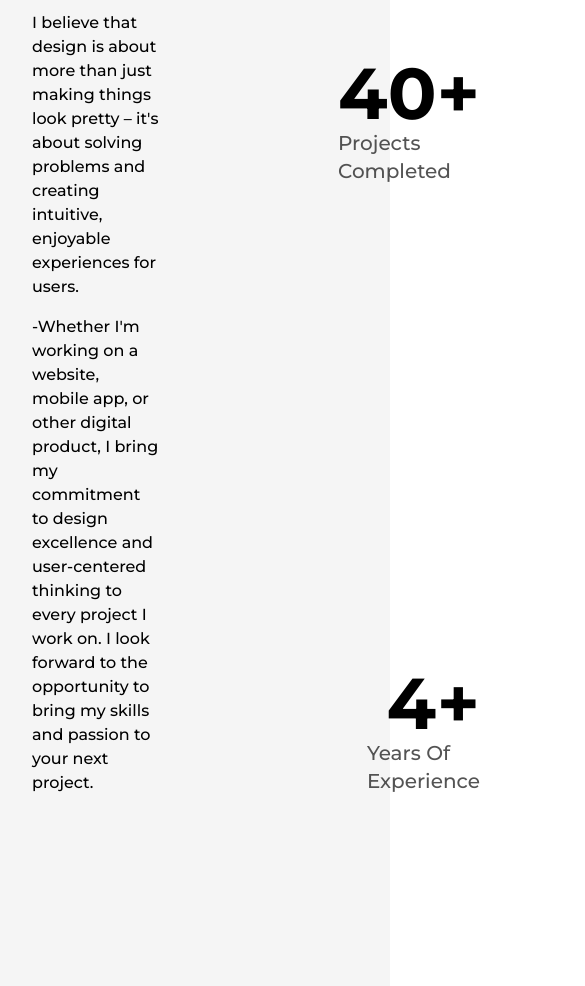
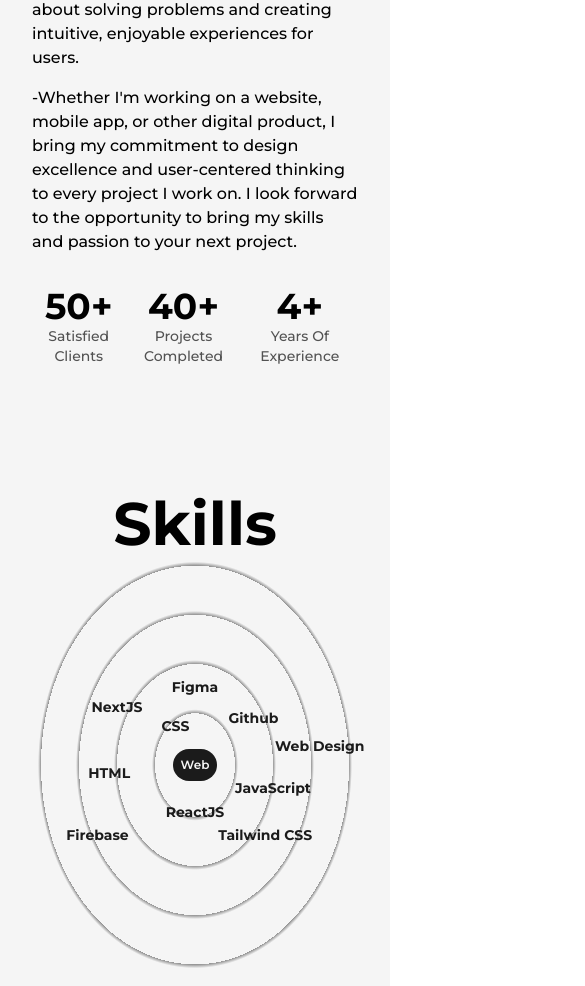
Before and after one commit to kamrulsaad/portfolio, a Next.js app: page /about in a window 390 px wide. Shown: the part 1011-1997 px from the top of the page, 585 px wide, since content can reach past the window. Built offline with nearby package versions, Linux system fonts and the light colour scheme.

Commit message:
added about page responsiveness

```diff
--- a/src/components/Footer.js
+++ b/src/components/Footer.js
@@ -4,10 +4,10 @@
 
 const Footer = () => {
     return (
-        <footer className='w-full border-t-2 border-solid border-dark font-medium text-lg dark:text-light dark:border-light'>
-            <Layout className='py-8 flex items-center justify-between'>
+        <footer className='w-full border-t-2 border-solid border-dark font-medium text-lg dark:text-light dark:border-light sm:text-base'>
+            <Layout className='py-8 flex lg:flex-col lg:py-6 items-center justify-between  '>
                 <span>{new Date().getFullYear()} &copy; All Rights Reserved.</span>
-                <div className='flex items-center'>
+                <div className='flex items-center lg:my-2'>
                     Built with <span className='
                 text-primary text-2xl px-1 dark:text-primaryDark
                 '> &#9825; </span>
--- a/src/components/LiIcon.js
+++ b/src/components/LiIcon.js
@@ -12,7 +12,7 @@
 
     return (
         <figure className='absolute left-0 stroke-dark dark:stroke-light'>
-            <svg className='-rotate-90' width='75' height='75' viewBox="0 0 100 100"  >
+            <svg className='-rotate-90 md:w-[60px] md:h-[60px] xs:w-[40px] xs:h-[40px]' width='75' height='75' viewBox="0 0 100 100"  >
                 <circle className='stroke-primary dark:stroke-primaryDark stroke-1 fill-none' cx="75" cy="50" r="20" />
                 <motion.circle
                     style={{
--- a/src/components/Navbar.js
+++ b/src/components/Navbar.js
@@ -51,7 +51,7 @@
 
     return (
         <header className='w-full px-32 py-8 font-medium flex justify-between items-center dark:text-light relative
-        '>
+        z-10 lg:px-16 sm:px-8 md:px-12'>
 
             <button onClick={handleClick} className='flex-col justify-center items-center hidden lg:flex'>
                 <span className={`bg-dark dark:bg-light transition-all duration-300 ease-out block h-0.5 w-6 rounded  ${isOpen ? "rotate-45 translate-y-1" : "-translate-y-0.5"}`}></span>
--- a/src/components/Skills.js
+++ b/src/components/Skills.js
@@ -3,7 +3,7 @@
 
 const Skill = ({ name, x, y }) => {
     return (
-        <motion.div className='flex items-center justify-center rounded-full font-semibold dark:bg-light dark:text-dark bg-dark text-light py-3 px-6 shadow-dark dark:shadow-light cursor-pointer absolute'
+        <motion.div className='flex items-center justify-center rounded-full font-semibold dark:bg-light dark:text-dark bg-dark text-light py-3 px-6 shadow-dark dark:shadow-light cursor-pointer absolute lg:py-2 lg:px-4 md:text-sm md:py-1.2 md:px-3 xs:bg-transparent xs:dark:bg-transparent xs:dark:text-light xs:text-dark xs:font-bold'
             whileHover={{ scale: 1.1 }}
             initial={{ x: 0, y: 0 }}
             whileInView={{ x: x, y: y, transition: { duration: 1.5 } }}
@@ -18,12 +18,15 @@
 const Skills = () => {
     return (
         <>
-            <h2 className='font-bold text-8xl mt-64 w-full text-center'>
+            <h2 className='font-bold text-8xl mt-64 md:text-6xl md:mt-32 w-full text-center'>
                 Skills
             </h2>
-            <div className='w-full h-screen relative flex items-center justify-center rounded-full bg-circularLight dark:bg-circularDark'>
+            <div className='w-full h-screen lg:h-[80vh] sm:h-[60vh] xs:h-[50vh] relative flex items-center justify-center rounded-full bg-circularLight dark:bg-circularDark lg:bg-circularLightLg lg:dark:bg-circularDarkLg
+            md:bg-circularLightMd md:dark:bg-circularDarkMd
+            sm:bg-circularLightSm sm:dark:bg-circularDarkSm
+            '>
 
-                <motion.div className='flex items-center justify-center rounded-full font-semibold bg-dark text-light p-8 dark:bg-light dark:text-dark dark:shadow-light shadow-dark cursor-pointer'
+                <motion.div className='flex items-center justify-center rounded-full font-semibold bg-dark text-light p-8 dark:bg-light dark:text-dark dark:shadow-light shadow-dark cursor-pointer lg:p-6 md:p-4 xs:text-xs xs:p-2'
                     whileHover={{ scale: 1.1 }}
                 >
                     Web
--- a/src/pages/about.js
+++ b/src/pages/about.js
@@ -45,9 +45,9 @@
             </Head>
             <main className='flex w-full flex-col items-center justify-center dark:text-light'>
                 <Layout className='pt-16'>
-                    <AnimatedText className='mb-16' text={"Passion Fuels Purpose"}></AnimatedText>
-                    <div className='grid w-full grid-cols-8 gap-16'>
-                        <div className='col-span-3 flex flex-col items-start justify-start'>
+                    <AnimatedText className='mb-16 lg:!text-7xl sm:!text-6xl xl:!text-4xl sm:mb-8' text={"Passion Fuels Purpose"}></AnimatedText>
+                    <div className='grid w-full grid-cols-8 gap-16 sm:gap-8'>
+                        <div className='col-span-3 md:col-span-8 xl:col-span-4 flex flex-col items-start justify-start md:order-2'>
                             <h2 className='mb-4 text-lg font-bold uppercase text-dark dark:text-light/75 opacity-75'>Biography</h2>
                             <p className='font-medium'>
                                 - Hi, I'm CodeBucks, a web developer and UI/UX designer with a passion for creating beautiful, functional,
@@ -64,7 +64,7 @@
                             </p>
                         </div>
 
-                        <div className='col-span-3 relative h-max rounded-2xl border-2 border-solid border-dark bg-light p-8 dark:bg-dark dark:border-light'>
+                        <div className='col-span-3 md:col-span-8 xl:col-span-4 relative h-max rounded-2xl border-2 border-solid border-dark bg-light p-8 dark:bg-dark dark:border-light md:order-1'>
                             <div className='absolute top-0 -right-3 -z-10 w-[102%] h-[103%] rounded-[2rem] bg-dark dark:bg-light' />
                             <Image src={profilePic}
                                 priority
@@ -73,31 +73,31 @@
                                 alt='Kamrul Saad' className="w-full h-auto" />
                         </div>
 
-                        <div className='col-span-2 flex flex-col items-end justify-between'>
-                            <div className='flex flex-col items-end justify-center '>
-                                <span className='text-7xl font-bold  inline-block'>
+                        <div className='col-span-2 xl:col-span-8 xl:flex-row xl:items-center flex flex-col items-end  md:order-3 justify-between'>
+                            <div className='flex flex-col items-end justify-center xl:items-center'>
+                                <span className='text-7xl md:text-6xl sm:text-5xl xs:text-4xl font-bold  inline-block'>
                                     <AnimatedNumbers value={50} />
                                     +
                                 </span>
-                                <h2 className='text-xl font-medium capitalize text-dark/75 dark:text-light/75'>
+                                <h2 className='text-xl font-medium capitalize text-dark/75 xl:text-center md:text-lg sm:text-base xs:text-sm dark:text-light/75'>
                                     Satisfied Clients
                                 </h2>
                             </div>
-                            <div className='flex flex-col items-end justify-center '>
-                                <span className='text-7xl font-bold  inline-block'>
+                            <div className='flex flex-col items-end xl:items-center justify-center '>
+                                <span className='text-7xl md:text-6xl sm:text-5xl xs:text-4xl font-bold  inline-block'>
                                     <AnimatedNumbers value={40} />
                                     +
                                 </span>
-                                <h2 className='text-xl font-medium capitalize text-dark/75 dark:text-light/75'>
+                                <h2 className='text-xl xl:text-center md:text-lg sm:text-base xs:text-sm font-medium capitalize text-dark/75 dark:text-light/75'>
                                     Projects Completed
                                 </h2>
                             </div>
-                            <div className='flex flex-col items-end justify-center '>
-                                <span className='text-7xl font-bold  inline-block'>
+                            <div className='flex flex-col items-end xl:items-center justify-center '>
+                                <span className='text-7xl md:text-6xl sm:text-5xl xs:text-4xl font-bold  inline-block'>
                                     <AnimatedNumbers value={4} />
                                     +
                                 </span>
-                                <h2 className='text-xl font-medium capitalize text-dark/75 dark:text-light/75'>
+                                <h2 className='text-xl xl:text-center md:text-lg sm:text-base xs:text-sm font-medium capitalize text-dark/75 dark:text-light/75'>
                                     Years of Experience
                                 </h2>
                             </div>
--- a/tailwind.config.js
+++ b/tailwind.config.js
@@ -23,9 +23,30 @@
         'spin-slow': 'spin 15s linear infinite',
       },
       backgroundImage: {
-        circularLight: 'repeating-radial-gradient(rgba(0,0,0,0.4) 2px, #f5f5f5 5px, #f5f5f5 100px)',
-        circularDark: 'repeating-radial-gradient(rgba(255,255,255,0.5) 2px, #1b1b1b 8px, #1b1b1b 100px)'
-      }
+        circularLight:
+          "repeating-radial-gradient(rgba(0,0,0,0.4) 2px,#f5f5f5 5px,#f5f5f5 100px)",
+
+        circularDark:
+          "repeating-radial-gradient(rgba(255,255,255,0.5) 2px,#1b1b1b 8px,#1b1b1b 100px)",
+
+        circularLightLg:
+          "repeating-radial-gradient(rgba(0,0,0,0.4) 2px,#f5f5f5 5px,#f5f5f5 80px)",
+
+        circularDarkLg:
+          "repeating-radial-gradient(rgba(255,255,255,0.5) 2px,#1b1b1b 8px,#1b1b1b 80px)",
+
+        circularLightMd:
+          "repeating-radial-gradient(rgba(0,0,0,0.4) 2px,#f5f5f5 5px,#f5f5f5 60px)",
+
+        circularDarkMd:
+          "repeating-radial-gradient(rgba(255,255,255,0.5) 2px,#1b1b1b 6px,#1b1b1b 60px)",
+
+        circularLightSm:
+          "repeating-radial-gradient(rgba(0,0,0,0.4) 2px,#f5f5f5 5px,#f5f5f5 40px)",
+
+        circularDarkSm:
+          "repeating-radial-gradient(rgba(255,255,255,0.5) 2px,#1b1b1b 4px,#1b1b1b 40px)",
+      },
     },
     screens: {
       "2xl": { max: "1535px" },
```
Also changed, not shown: src/components/Education.js (+8 -8 lines), src/components/Experience.js (+8 -8 lines), src/components/HireMe.js (+5 -3 lines), src/pages/index.js (+4 -4 lines).
